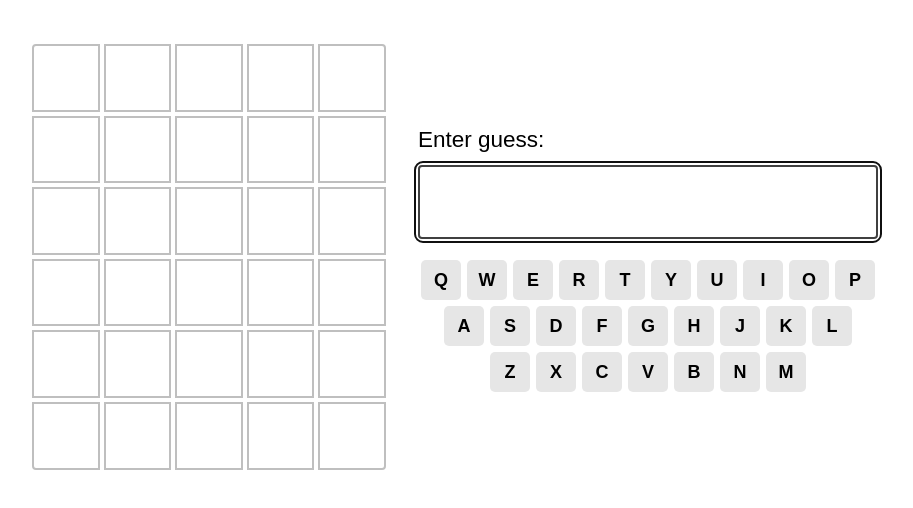
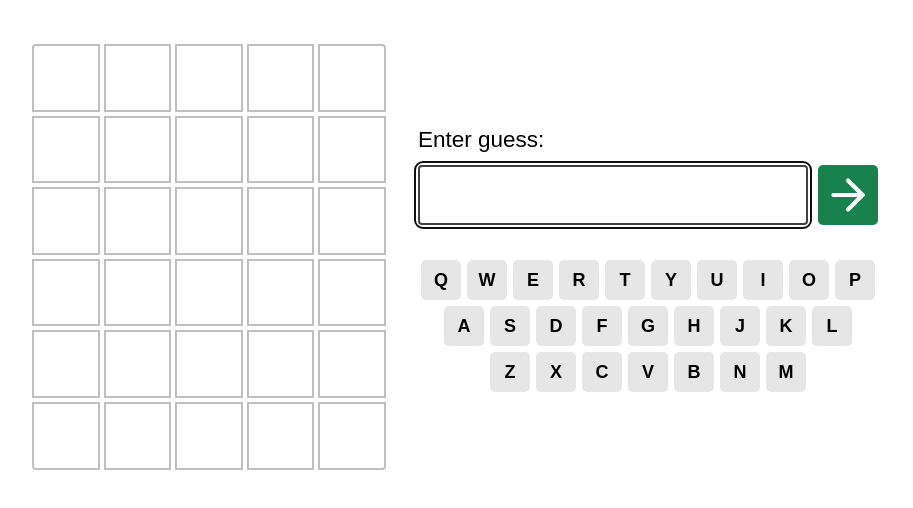
Before and after one commit to w1sec0d/project-wordle, a React app: page / in a window 1280 px wide. Shown: the part 78-586 px from the top of the page, without its empty margins (185-1098 px from the left). Built offline with nearby package versions, Linux system fonts and the light colour scheme.

Commit message:
Add submit button and icons

```diff
--- a/package.json
+++ b/package.json
@@ -12,6 +12,7 @@
     "process": "0.11.10",
     "react": "18.2.0",
     "react-dom": "18.2.0",
+    "react-feather": "^2.0.10",
     "rimraf": "5.0.1"
   },
   "scripts": {
--- a/src/components/GuessInput/GuessInput.js
+++ b/src/components/GuessInput/GuessInput.js
@@ -1,6 +1,7 @@
 import React, { useState } from "react";
+import { ArrowRight } from "react-feather";
 
-function GuessInput({ handleSubmitGuess, disabled }) {
+function GuessInput({ handleSubmitGuess }) {
   const [guess, setGuess] = useState("");
 
   function handleSubmit(event) {
@@ -12,6 +13,7 @@ function GuessInput({ handleSubmitGuess, disabled }) {
   return (
     <form className="guess-input-wrapper" onSubmit={handleSubmit}>
       <label htmlFor="guess-input">Enter guess:</label>
+      <div className="input-row">
         <input
           id="guess-input"
           type="text"
@@ -25,8 +27,11 @@ function GuessInput({ handleSubmitGuess, disabled }) {
           maxLength={5}
           required={true}
           autoFocus={true}
-        disabled={disabled}
         />
+        <button type="submit" className="guess-input-icon">
+          <ArrowRight size={50} />
+        </button>
+      </div>
     </form>
   );
 }
--- a/src/styles.css
+++ b/src/styles.css
@@ -22,6 +22,7 @@ html {
 */
 body {
   font-family: sans-serif;
+  user-select: none;
 }
 
 @media (max-height: 600px) {
@@ -319,3 +320,31 @@ h1 {
   flex-basis: 20%;
   max-width: 90vw;
 }
+
+.guess-input-icon {
+  display: flex;
+  align-items: center;
+  justify-content: center;
+  border-radius: 5px;
+  background-color: var(--color-success);
+  color: white;
+  width: 60px;
+  height: 60px;
+  stroke-width: 2;
+}
+
+.input-row {
+  display: flex;
+  flex-direction: row;
+  justify-content: center;
+  align-items: center;
+  gap: 10px;
+}
+
+.input-row #guess-input {
+  flex: 3;
+}
+
+#guess-input {
+  height: 60px;
+}
```
Also changed, not shown: 1 other file. Lines whose indentation alone changed are shown as unchanged.
